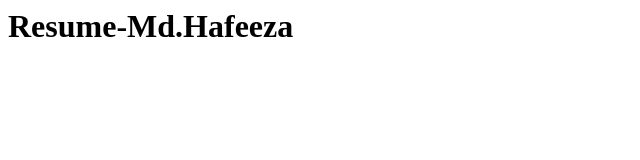
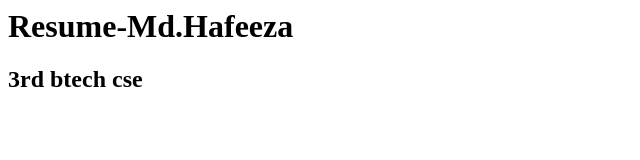
Before and after one commit to hafeezamohammad/hafeezamohammad.github.io, a plain HTML site: page index.html in a window 1280 px wide. Shown: the whole page, without its empty margins (0-640 px from the left). Drawn offline with Linux system fonts and the light colour scheme.

Commit message:
Initial commit

```diff
--- a/index.html
+++ b/index.html
@@ -4,5 +4,6 @@
 	</head>
 	<body>
 		<h1>Resume-Md.Hafeeza</h1>
+		<h2>3rd btech cse</h2>
 	</body>
 </html>
```
